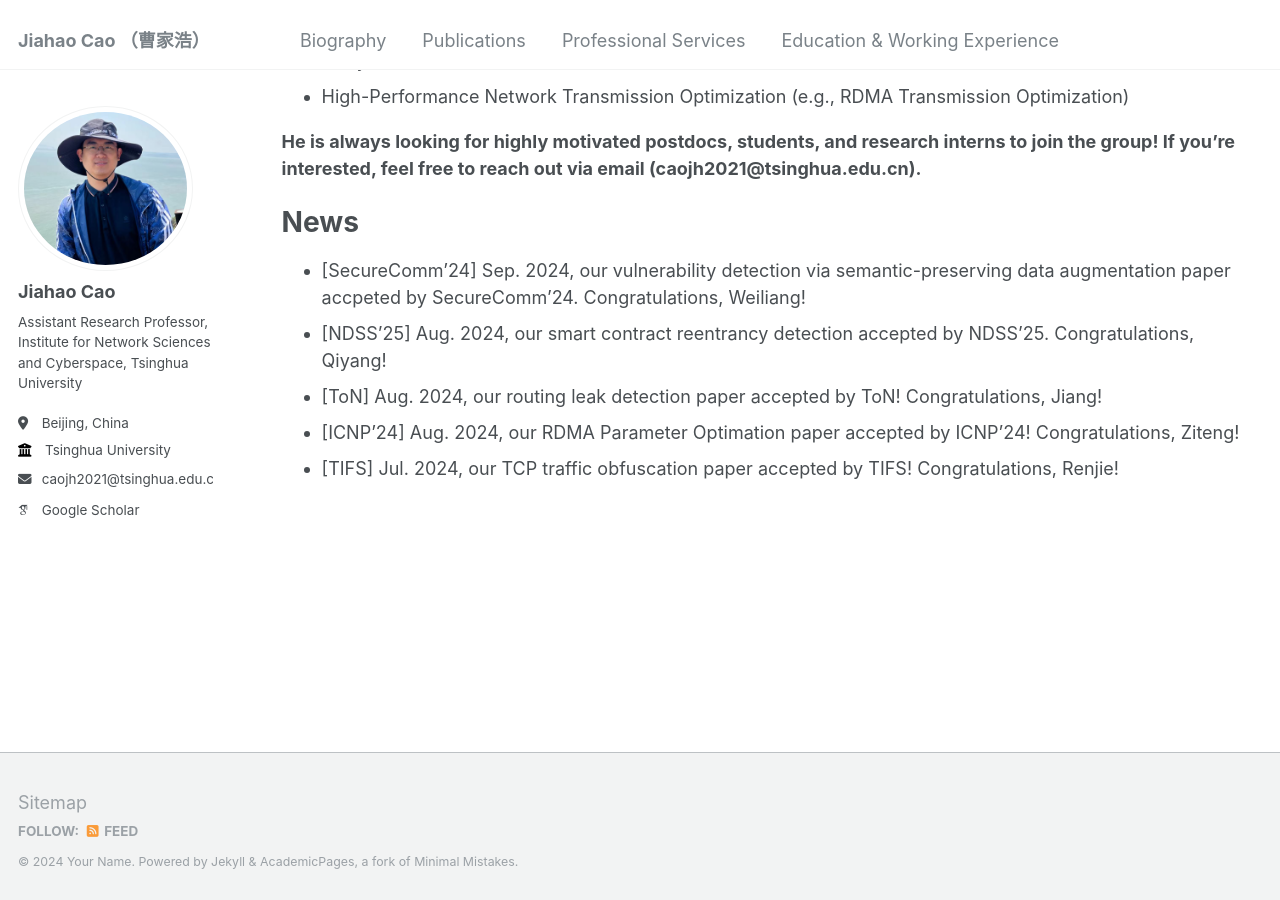
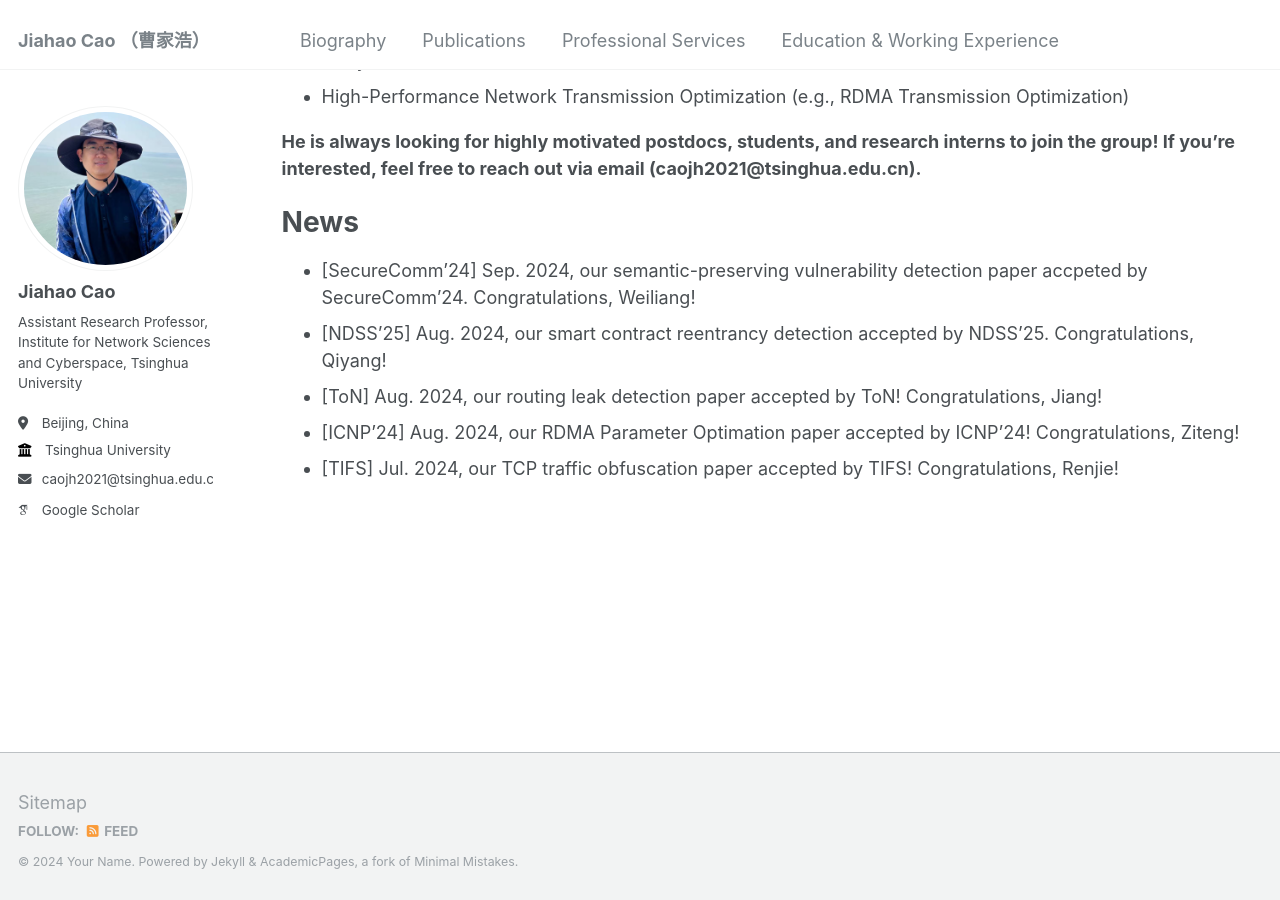
Before and after one commit to caojh15/caojh15.github.io, a Jekyll site: the page built from _pages/about.md, in a window 1280 px wide and 900 px high, scrolled down 616 px. Built offline with Jekyll 4.4.1, drawn with Linux system fonts in a browser that asks for light colours; some web fonts are replaced.

Commit message:
Update about.md

```diff
--- a/_pages/about.md
+++ b/_pages/about.md
@@ -20,7 +20,7 @@ His current interests mainly focus on the following domains:
 **He is always looking for highly motivated postdocs, students, and research interns to join the group! If you're interested, feel free to reach out via email (caojh2021@tsinghua.edu.cn).**
 
 # News
-- [SecureComm'24] Sep. 2024, our vulnerability detection via semantic-preserving data augmentation paper accpeted by SecureComm'24. Congratulations, Weiliang!
+- [SecureComm'24] Sep. 2024, our semantic-preserving vulnerability detection paper accpeted by SecureComm'24. Congratulations, Weiliang!
 - [NDSS'25] Aug. 2024, our smart contract reentrancy detection accepted by NDSS'25. Congratulations, Qiyang!
 - [ToN] Aug. 2024, our routing leak detection paper accepted by ToN! Congratulations, Jiang!
 - [ICNP'24] Aug. 2024, our RDMA Parameter Optimation paper accepted by ICNP'24! Congratulations, Ziteng!
```
